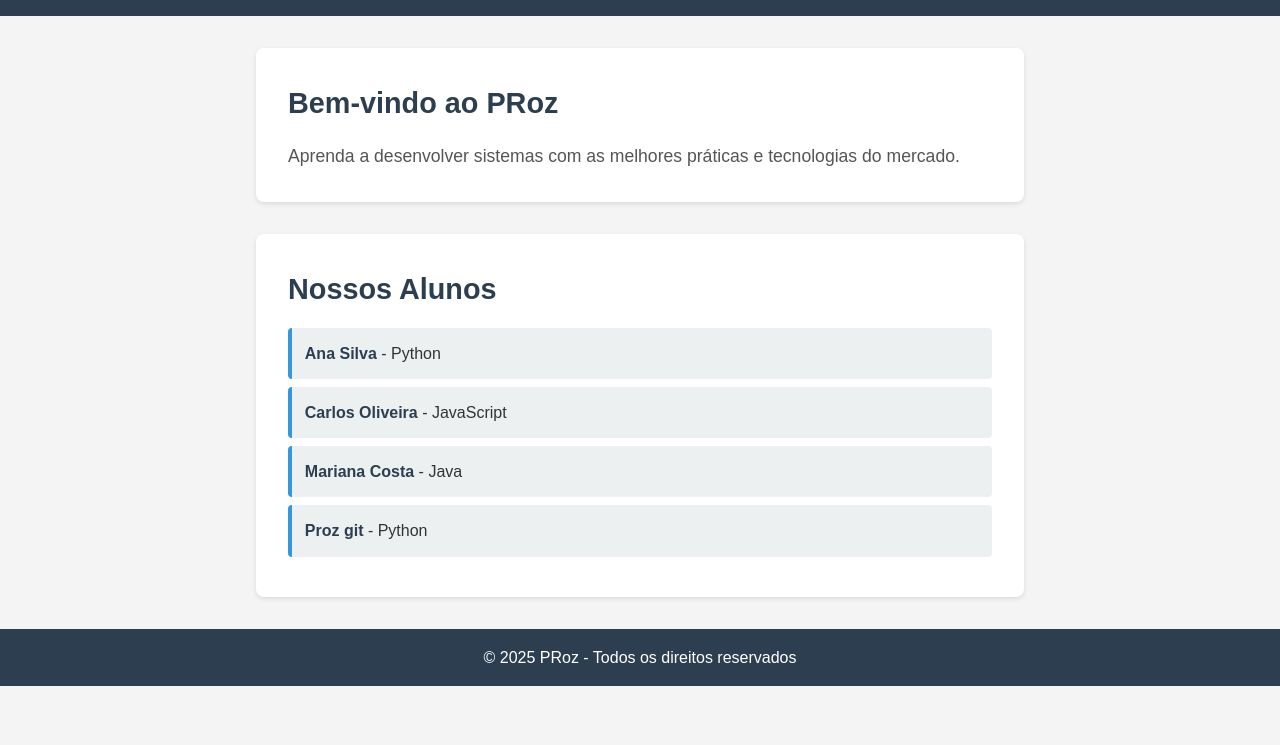
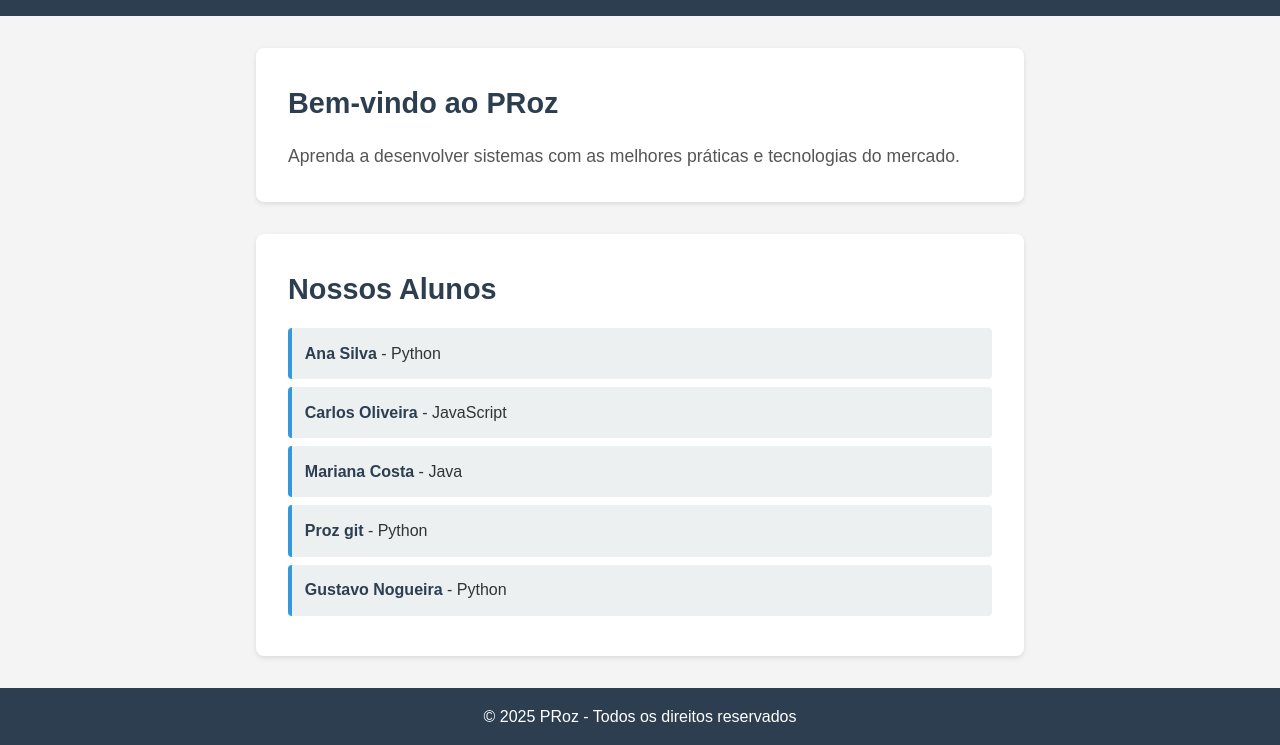
Before and after one commit to PunisherGu/proz_git, a plain HTML site: page index.html in a window 1280 px wide. Shown: the part 164-909 px from the top of the page. Before the commit the page ends 850 px from the top, so only its background shows below. Drawn offline with Linux system fonts and the light colour scheme.

Commit message:
Adicionando nome Gustavo

```diff
--- a/index.html
+++ b/index.html
@@ -33,6 +33,8 @@
                 <li>
                     <strong>Proz git</strong> - Python
                 </li>
+                <li>
+                    <strong>Gustavo Nogueira</strong> - Python
                 </li>
             </ul>
         </section>
```
